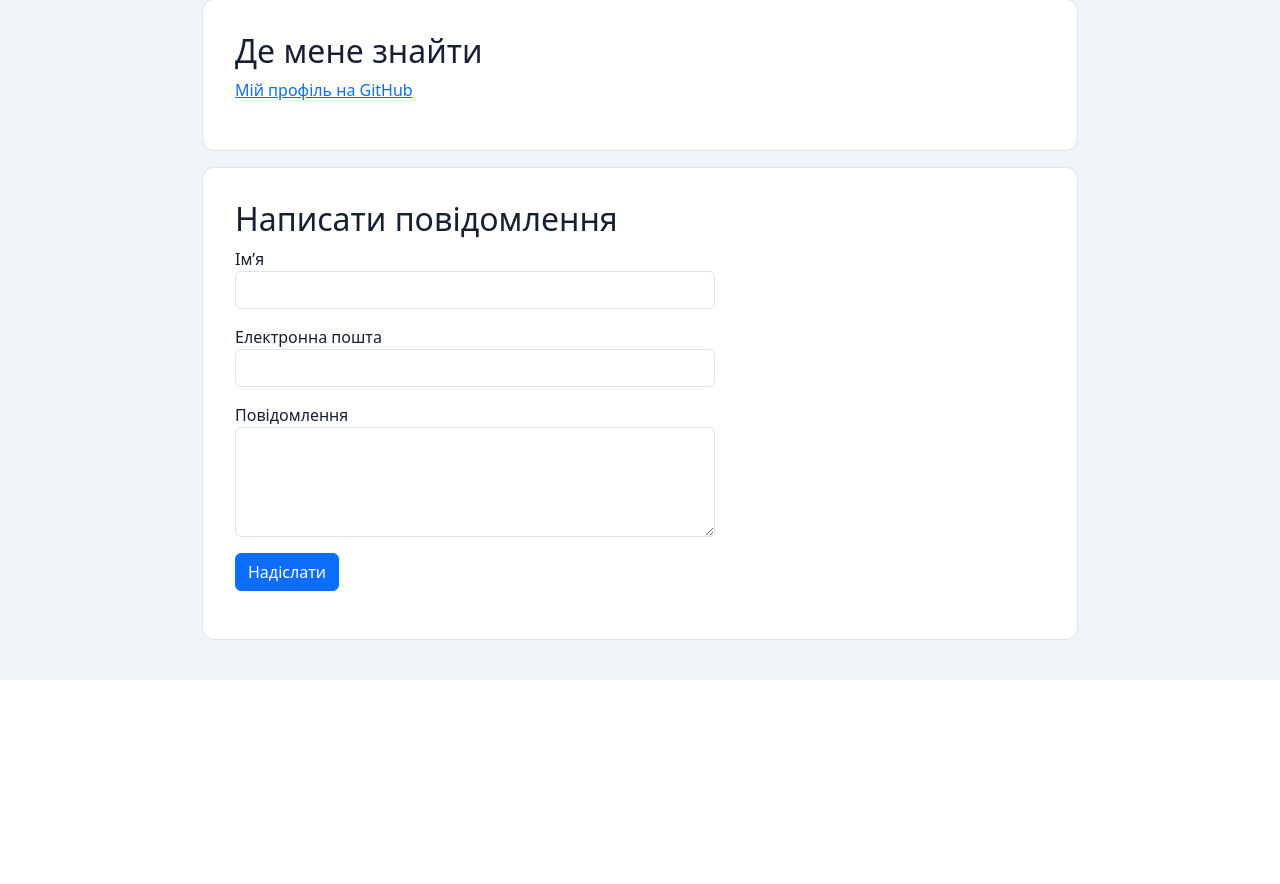
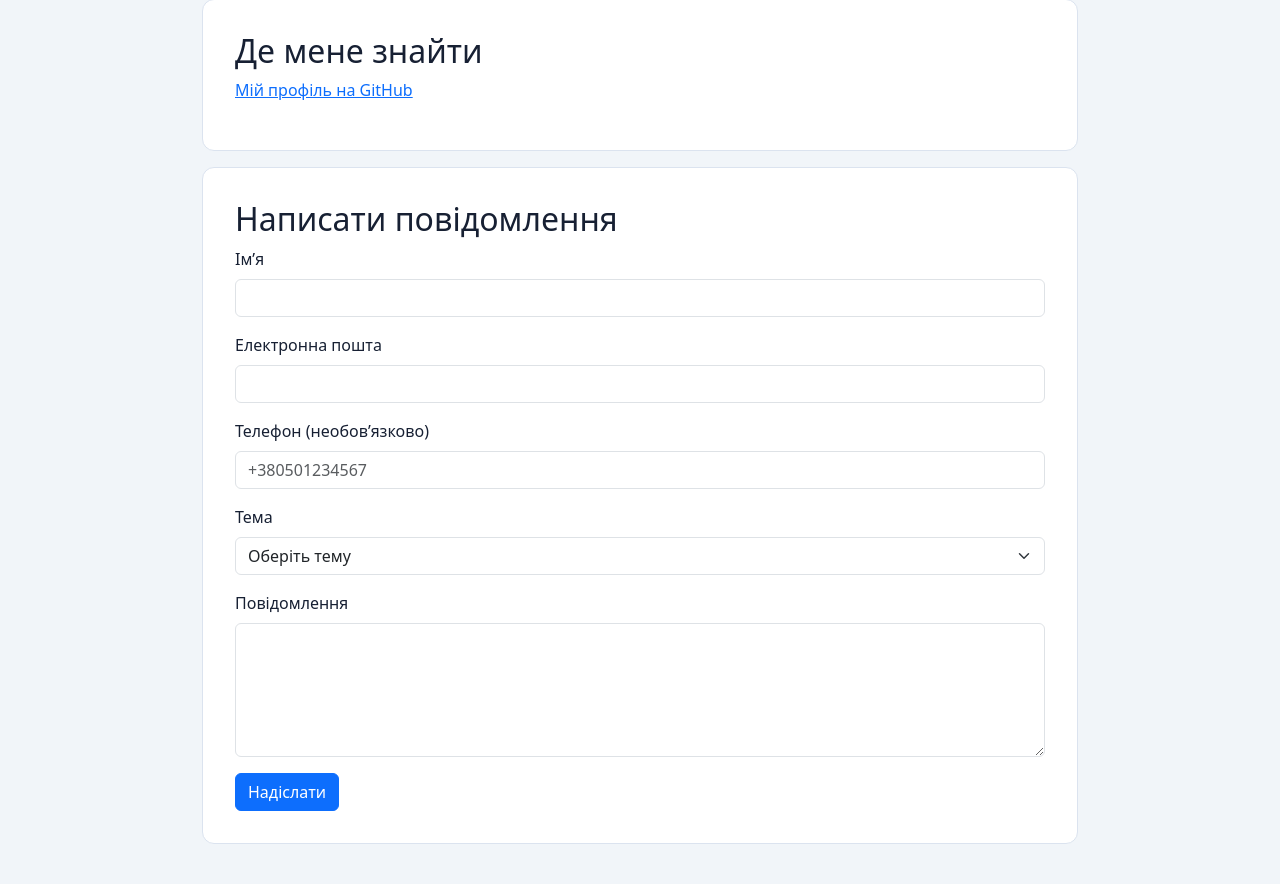
Before and after one commit to sanyainside/flask-app-lab, a Flask app: page /contacts in a window 1280 px wide. Shown: the part 137-1021 px from the top of the page. Before the commit the page ends 817 px from the top, so only its background shows below. Run offline with Flask 3, Linux system fonts and the light colour scheme; some libraries are stand-ins or nearby versions.

Commit message:
Add validated Flask-WTF contact form

```diff
--- /dev/null
+++ b/app/forms.py
@@ -0,0 +1,29 @@
+from flask_wtf import FlaskForm
+from wtforms import EmailField, SelectField, StringField, SubmitField, TextAreaField
+from wtforms.validators import DataRequired, Email, Length, Optional, Regexp
+
+
+class ContactForm(FlaskForm):
+    name = StringField('Ім’я', validators=[
+        DataRequired(message='Введіть ім’я.'),
+        Length(max=80, message='Ім’я має містити до 80 символів.'),
+    ])
+    email = EmailField('Електронна пошта', validators=[
+        DataRequired(message='Введіть електронну пошту.'),
+        Email(message='Введіть коректну email-адресу.'),
+    ])
+    phone = StringField('Телефон (необов’язково)', validators=[
+        Optional(),
+        Regexp(r'\+?[0-9]{7,15}$', message='Введіть 7–15 цифр, можна з «+» на початку.'),
+    ], render_kw={'type': 'tel', 'placeholder': '+380501234567'})
+    subject = SelectField('Тема', choices=[
+        ('', 'Оберіть тему'),
+        ('cooperation', 'Співпраця'),
+        ('question', 'Запитання'),
+        ('other', 'Інше'),
+    ], validators=[DataRequired(message='Оберіть тему повідомлення.')])
+    message = TextAreaField('Повідомлення', validators=[
+        DataRequired(message='Введіть повідомлення.'),
+        Length(max=2000, message='Повідомлення має містити до 2000 символів.'),
+    ], render_kw={'rows': 5})
+    submit = SubmitField('Надіслати')
--- /dev/null
+++ b/app/templates/_macros.html
@@ -0,0 +1,9 @@
+{% macro render_field(field, input_class='form-control') %}
+<div class="mb-3">
+    {{ field.label(class='form-label') }}
+    {{ field(class=input_class ~ (' is-invalid' if field.errors else '')) }}
+    {% for error in field.errors %}
+        <div class="invalid-feedback">{{ error }}</div>
+    {% endfor %}
+</div>
+{% endmacro %}
--- a/app/templates/contacts.html
+++ b/app/templates/contacts.html
@@ -1,4 +1,6 @@
 {% extends "base.html" %}
+
+{% from "_macros.html" import render_field %}
 
 {% block content %}
 <section>
@@ -9,24 +11,18 @@
 <section>
     <h2>Написати повідомлення</h2>
 
-    <form id="contact-form" method="post">
-        <p>
-            <label for="name">Ім’я</label><br>
-            <input id="name" name="name" type="text" required class="form-control">
-        </p>
+    <form method="post" action="{{ url_for('contacts') }}" novalidate>
+        {{ form.hidden_tag() }}
+        {% for error in form.csrf_token.errors %}
+            <p class="text-danger">{{ error }}</p>
+        {% endfor %}
 
-        <p>
-            <label for="email">Електронна пошта</label><br>
-            <input id="email" name="email" type="email" required class="form-control">
-        </p>
-
-        <p>
-            <label for="message">Повідомлення</label><br>
-            <textarea id="message" name="message" rows="4" required class="form-control"></textarea>
-        </p>
-
-        <button type="submit" class="btn btn-primary">Надіслати</button>
-        <p id="form-status" role="status"></p>
+        {{ render_field(form.name) }}
+        {{ render_field(form.email) }}
+        {{ render_field(form.phone) }}
+        {{ render_field(form.subject, 'form-select') }}
+        {{ render_field(form.message) }}
+        {{ form.submit(class='btn btn-primary') }}
     </form>
 </section>
 
--- a/app/views.py
+++ b/app/views.py
@@ -1,16 +1,49 @@
-from flask import render_template
+import json
+from pathlib import Path
+
+from flask import current_app, flash, redirect, render_template, request, url_for
 
 from . import app
 
+from .forms import ContactForm
 
 @app.route('/')
 def resume():
     return render_template('resume.html', title='Резюме')
 
 
-@app.route('/contacts')
+@app.route('/contact', methods=['GET', 'POST'])
+@app.route('/contacts', methods=['GET', 'POST'])
 def contacts():
-    return render_template('contacts.html', title='Контакти')
+    form = ContactForm()
+
+    if form.validate_on_submit():
+        entry = {
+            'name': form.name.data,
+            'email': form.email.data,
+            'phone': form.phone.data,
+            'subject': form.subject.data,
+            'message': form.message.data,
+        }
+        log_path = Path(current_app.instance_path) / 'contact.log'
+
+        try:
+            log_path.parent.mkdir(parents=True, exist_ok=True)
+            with log_path.open('a', encoding='utf-8') as log:
+                log.write(json.dumps(entry, ensure_ascii=False) + '\n')
+        except OSError:
+            current_app.logger.exception('Could not write contact submission')
+            flash('Не вдалося записати повідомлення. Спробуйте ще раз.', 'danger')
+            return render_template('contacts.html', title='Контакти', form=form), 500
+
+        flash('Повідомлення успішно записано.', 'success')
+        return redirect(url_for('contacts'), code=303)
+
+    if request.method == 'POST':
+        flash('Перевірте поля форми й спробуйте ще раз.', 'danger')
+        return render_template('contacts.html', title='Контакти', form=form), 422
+
+    return render_template('contacts.html', title='Контакти', form=form)
 
 
 @app.route('/homepage')
--- a/requirements.txt
+++ b/requirements.txt
@@ -1,7 +1,11 @@
 blinker==1.9.0
 click==8.1.8
+dnspython==2.7.0
+email-validator==2.3.0
 Flask==3.1.3
+Flask-WTF==1.2.2
 gunicorn==23.0.0
+idna==3.20
 importlib_metadata==8.7.1
 itsdangerous==2.2.0
 Jinja2==3.1.6
@@ -9,4 +13,5 @@ MarkupSafe==3.0.4
 packaging==26.3
 python-dotenv==1.2.1
 Werkzeug==3.1.9
+WTForms==3.2.1
 zipp==3.23.1
```
Also changed, not shown: 1 other file.
